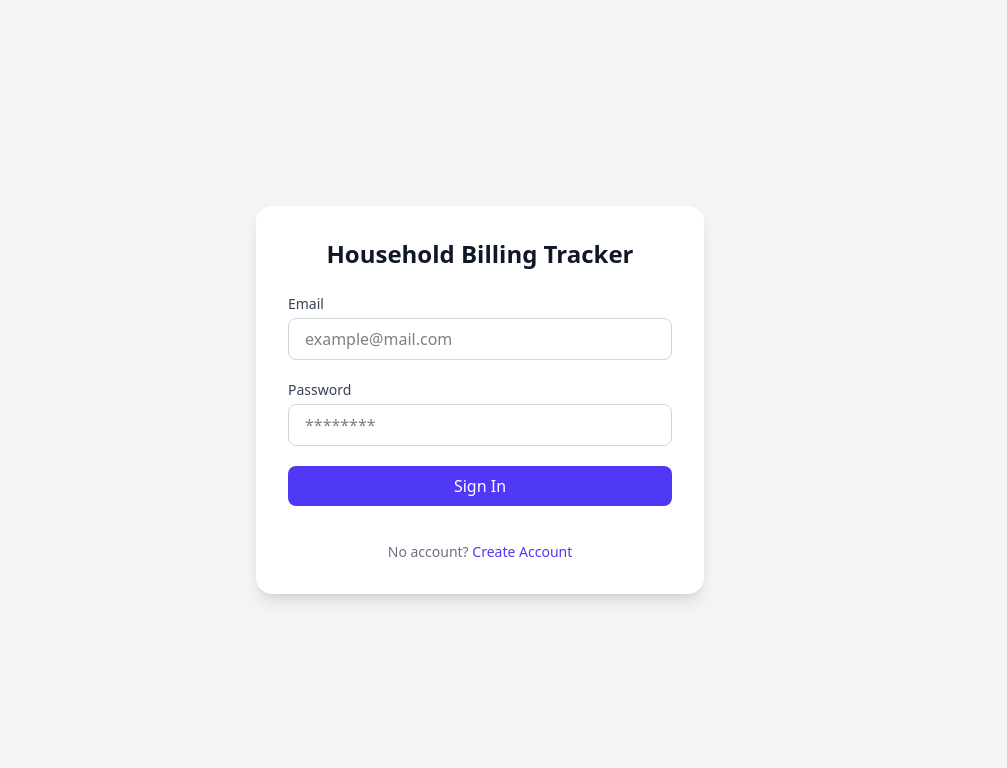
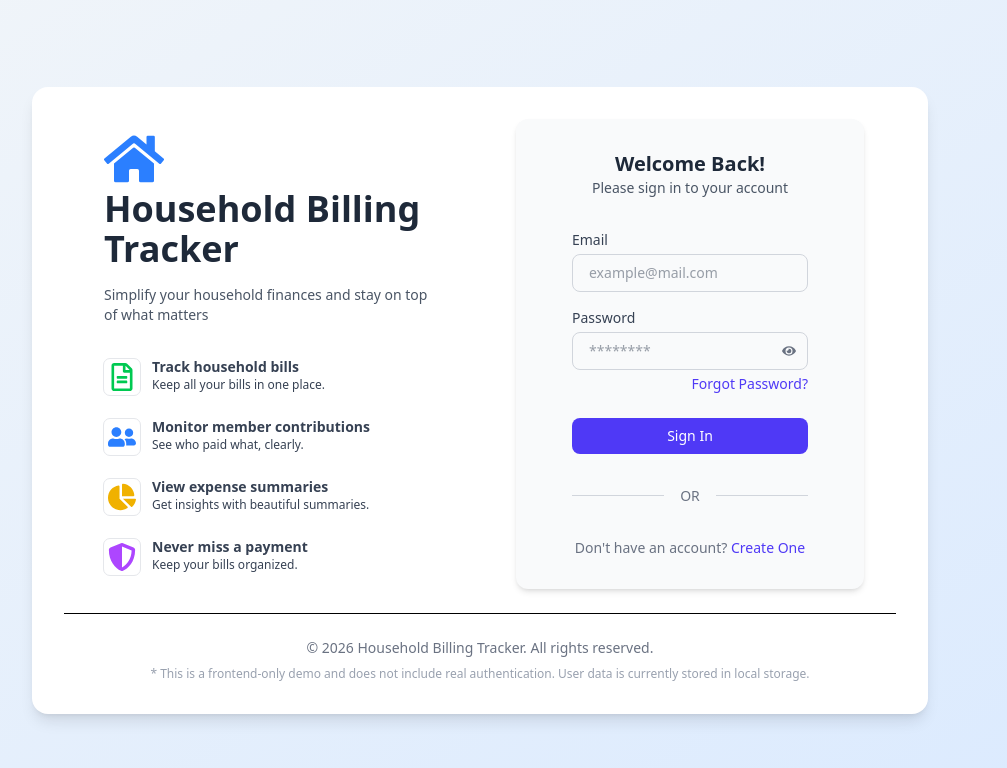
Before and after one commit to treenidad/household-billing-tracker, a React (Vite) app in the folder client/: page / in a window 1280 px wide. Shown: the top 768 px of the page, without its empty margins (160-1167 px from the left). Built offline with nearby package versions, Linux system fonts and the light colour scheme.

Commit message:
Updated login page and dashboard functionality.

```diff
--- a/client/package.json
+++ b/client/package.json
@@ -13,6 +13,7 @@
     "@tailwindcss/vite": "^4.1.17",
     "react": "^19.2.0",
     "react-dom": "^19.2.0",
+    "react-icons": "^5.6.0",
     "react-router-dom": "^7.10.1",
     "recharts": "^3.5.1"
   },
--- a/client/src/pages/Dashboard.tsx
+++ b/client/src/pages/Dashboard.tsx
@@ -46,26 +46,61 @@ function Dashboard() {
   });
 
   // Convert the monthly totals map into an array sorted by month
-  const monthlyTotals = Object.keys(monthlyTotalsMap).sort().map((monthKey) => {
-    const date = new Date(`${monthKey}-01`);
+  const monthlyTotals = Object.keys(monthlyTotalsMap)
+    .sort()
+    .map((monthKey) => {
+      const [year, month] = monthKey.split("-").map(Number);
+      const monthDate = new Date(year, month - 1, 1);
+
       return {
-      month: date.toLocaleString("default", {
+        key: monthKey,
+        month: monthDate.toLocaleString("default", {
           month: "short",
-        year: "numeric"
+          year: "numeric",
         }),
         total: monthlyTotalsMap[monthKey],
       };
     });
 
-  // Calculate total spending for each category
-  const categoryMap: Record<string, number> = {};
+  const yearlyTotalsMap: Record<string, number> = {};
+  Object.entries(monthlyTotalsMap).forEach(([monthKey, total]) => {
+    const year = monthKey.split("-")[0];
+    yearlyTotalsMap[year] = (yearlyTotalsMap[year] ?? 0) + total;
+  });
+
+  const yearlyTotals = Object.keys(yearlyTotalsMap)
+    .sort()
+    .map((year) => ({
+      month: year,
+      total: yearlyTotalsMap[year],
+    }));
+
+  const [view, setView] = useState<"monthly" | "yearly">("monthly");
+  const [selectedMonthKey, setSelectedMonthKey] = useState<string>("");
+
+  useEffect(() => {
+    if (!selectedMonthKey && monthlyTotals.length > 0) {
+      setSelectedMonthKey(monthlyTotals[monthlyTotals.length - 1].key);
+    }
+  }, [monthlyTotals, selectedMonthKey]);
+
+  const activeMonthKey =
+    selectedMonthKey || monthlyTotals[monthlyTotals.length - 1]?.key || "";
+
+  const categoryMonthMap: Record<string, number> = {};
 
   bills.forEach((bill) => {
-    if (!categoryMap[bill.category]) {
-      categoryMap[bill.category] = 0;
+    const date = new Date(bill.dueDate);
+    const billMonthKey = `${date.getFullYear()}-${String(date.getMonth() + 1).padStart(2, "0")}`;
+    if (activeMonthKey && billMonthKey !== activeMonthKey) {
+      return;
     }
 
-    categoryMap[bill.category] += bill.totalAmount;
+    if (!categoryMonthMap[bill.category]) {
+      categoryMonthMap[bill.category] = 0;
+    }
+
+    categoryMonthMap[bill.category] += bill.totalAmount;
   });
 
   const categoryColors: Record<Category, string> = {
@@ -77,19 +112,14 @@ function Dashboard() {
   };
 
   // Convert the category map into an array for the pie chart
-  const categoryTotals = Object.keys(categoryMap).map((category) => ({
+  const categoryTotals = Object.keys(categoryMonthMap).map((category) => ({
     name: category,
-    value: categoryMap[category],
+    value: categoryMonthMap[category],
     fill: categoryColors[category as Category] ?? "#cccccc",
   }));
 
-  // Calculate total spending across all bills
-  const totalSpending = bills.reduce(
-  (sum, bill) => sum + bill.totalAmount,
-  0
-);
+  const totalSpending = bills.reduce((sum, bill) => sum + bill.totalAmount, 0);
 
-// Find the month with the highest spending
   const highestMonth =
     monthlyTotals.length > 0
       ? monthlyTotals.reduce((max, m) =>
@@ -97,13 +127,17 @@ const highestMonth =
         )
       : { month: "", total: 0 };
 
-// Calculate average monthly spending
   const averageSpending =
     monthlyTotals.length > 0
       ? totalSpending / monthlyTotals.length
       : 0;
 
-  const [view, setView] = useState<"monthly" | "yearly">("monthly");
+  const displayedData = view === "monthly" ? monthlyTotals : yearlyTotals;
+
+  const monthOptions = monthlyTotals.map((month) => ({
+    key: month.key,
+    label: month.month,
+  }));
 
   // If there are no bills, display a single message instead of the charts
   if (bills.length === 0) {
@@ -123,18 +157,6 @@ const averageSpending =
       </div>
     );
   }
-  const displayedData = view === "monthly"
-    ? monthlyTotals
-    : [
-        {
-          month: "2025",
-          total: categoryTotals.reduce((sum, c) => sum + c.value, 0),
-        },
-        {
-          month: "2026",
-          total: "7510",
-        },
-      ];
 
   return (
     <div className="max-w-6xl mx-auto p-4 sm:p-6">
@@ -143,36 +165,59 @@ const averageSpending =
         {/* Total Spending Card */}
         <div className="bg-white rounded-xl shadow p-4">
           <p className="text-sm text-grey-500">Total Spending</p>
-          <p className="text-2xl font-bold">${totalSpending}</p>
+          <p className="text-2xl font-bold">${totalSpending.toFixed(2)}</p>
         </div>
 
         {/* Highest Month Card */}
         <div className="bg-white rounded-xl shadow p-4">
           <p className="text-sm text-grey-500">Highest Month</p>
           <p className="text-2xl font-bold">
-            {highestMonth.month} (${highestMonth.total})
+            {highestMonth.month} (${highestMonth.total.toFixed(2)})
           </p>
         </div>
 
         {/* Average Spending Card */}
         <div className="bg-white rounded-xl shadow p-4">
           <p className="text-sm text-grey-500">Average Spending</p>
-          <p className="text-2xl font-bold">${averageSpending}</p>
+          <p className="text-2xl font-bold">${averageSpending.toFixed(2)}</p>
         </div>
       </div>
 
       {/* View Toggle Buttons */}
-      <div className="flex gap-2 mb-4">
+      <div className="flex flex-col sm:flex-row sm:items-center sm:justify-between gap-4 mb-4">
+        <div className="flex gap-2">
           <button
             onClick={() => setView("monthly")}
-          className={`px-4 py-2 rounded  ${view === "monthly" ? "bg-indigo-600 text-white" : "bg-gray-200"}`}>
+            className={`px-4 py-2 rounded ${view === "monthly" ? "bg-indigo-600 text-white" : "bg-gray-200"}`}>
             Monthly
           </button>
 
-        <button onClick={() => setView("yearly")}
+          <button
+            onClick={() => setView("yearly")}
             className={`px-4 py-2 rounded ${view === "yearly" ? "bg-indigo-600 text-white" : "bg-gray-200"}`}>
             Yearly
           </button>
+        </div>
+
+        {view === "monthly" && monthOptions.length > 0 && (
+          <div className="flex items-center gap-2">
+            <label htmlFor="month-select" className="text-sm text-gray-600">
+              View category breakdown for:
+            </label>
+            <select
+              id="month-select"
+              value={selectedMonthKey}
+              onChange={(event) => setSelectedMonthKey(event.target.value)}
+              className="border rounded bg-white px-3 py-2"
+            >
+              {monthOptions.map((month) => (
+                <option key={month.key} value={month.key}>
+                  {month.label}
+                </option>
+              ))}
+            </select>
+          </div>
+        )}
       </div>
 
       {/* Charts */}
@@ -202,7 +247,7 @@ const averageSpending =
       {/* Start of Chart */}
       <div className="bg-white shadow rounded-xl p-6 mt-6">
         <h2 className="font-semibold text-lg mb-4">Spending by Category</h2>
-        <div className="h-[300px]">
+        <div className="h-[400px]">
           <ResponsiveContainer>
             <PieChart>
               <Pie
--- a/client/src/pages/Login.tsx
+++ b/client/src/pages/Login.tsx
@@ -1,7 +1,11 @@
+import { useState } from "react";
 import { useNavigate } from "react-router-dom";
+import { FaHome, FaRegFileAlt, FaUserFriends, FaChartPie, FaShieldAlt, FaEye, FaEyeSlash } from "react-icons/fa"
 
 function Login({ onLogin }: {onLogin: () => void }) {
   const navigate = useNavigate();
+
+  const [showPassword, setShowPassword] = useState(false);
 
   const handleSubmit = (e: React.FormEvent) => {
     e.preventDefault();
@@ -12,15 +16,69 @@ function Login({ onLogin }: {onLogin: () => void }) {
   };
 
   return (
-    <div className="min-h-screen flex items-center justify-center bg-gray-100 p-4">
-      <div className="w-full max-w-md bg-white rounded-2xl shadow-lg p-8">
-        <h1 className="text-2xl font-bold text-gray-900 text-center mb-6">
+    <div className="min-h-screen flex items-center justify-center bg-gradient-to-br from-slate-100 to-blue-100 p-4">
+      <div className="w-full max-w-4xl bg-white rounded-2xl shadow-lg p-4 md:p-8">
+        {/* <h1 className="text-4xl font-bold text-gray-900 text-center mb-12 my-2">
           {/* Logo Placeholder */}
           {/* <img src="/logo.svg" alt="logo" className="h-12 w-12 mx-auto mb-4" /> */}
-          Household Billing Tracker
-        </h1>
+          {/* 🏠 Household Billing Tracker
+        </h1> */}
+        {/* <p className="text-sm text-gray-600 text-center mb-4">
+          Track bills, contributions, and shared household expenses.
+        </p> */}
+        <div className="grid grid-cols-2 gap-2 justify-content justify-items-center">
 
-        <form className="space-y-5" onSubmit={handleSubmit}>
+          {/* Login Form - Left Side */}
+          <div className="grid justify-start text-sm text-gray-700 font-medium px-10 py-2">
+            <div className="grid grid-flow-cols grid-rows-3 gap-4">
+              <div className="row-span-3 mb-8">
+              <FaHome className="flex justify-center items-center w-15 h-15 text-blue-500 items-center mt-0.5 flex-shrink-0"/>
+                <h2 className="text-4xl font-bold text-gray-800 mb-4">Household Billing Tracker</h2>
+                <p className="text-sm text-gray-600">Simplify your household finances and stay on top of what matters</p>
+              </div>
+            </div>
+            <div className="space-y-4">
+              <div className="flex items-start space-x-3">
+                <FaRegFileAlt className="w-9 h-9 text-green-500 outline-1 outline-gray-200 p-1 rounded-md mt-0.5 flex-shrink-0"/>
+                <div className="mb-2">
+                  <h3 className="font-bold">Track household bills</h3>
+                  <p className="text-xs">Keep all your bills in one place.</p>
+                </div>
+              </div>
+              <div className="flex items-start space-x-3">
+                <FaUserFriends className="w-9 h-9 text-blue-500 outline-1 outline-gray-200 p-1 rounded-md mt-0.5 flex-shrink-0"/>
+                <div className="mb-2">
+                  <h3 className="font-bold">Monitor member contributions</h3>
+                  <p className="text-xs">See who paid what, clearly.</p>
+                </div>
+              </div>
+              <div className="flex items-start space-x-3">
+                <FaChartPie className="w-9 h-9 text-yellow-500 outline-1 outline-gray-200 p-1 rounded-md mt-0.5 flex-shrink-0"/>
+                <div className="mb-2">
+                  <h3 className="font-bold">View expense summaries </h3>
+                  <p className="text-xs">Get insights with beautiful summaries.</p>
+                </div>
+              </div>
+              <div className="flex items-start space-x-3">
+                <FaShieldAlt className="w-9 h-9 text-purple-500 outline-1 outline-gray-200 p-1 rounded-md mt-0.5 flex-shrink-0"/>
+                <div className="mb-2">
+                  <h3 className="font-bold">Never miss a payment</h3>
+                  <p className="text-xs">Keep your bills organized.</p>
+                  {/* <p className="text-xs">Set reminders and stay organized</p> */}
+                </div>
+              </div>
+            </div>
+          </div>
+
+          {/* Login Form - Right Side */}
+          <div className="grid items-center justify-end text-sm text-gray-700 font-medium bg-gray-50 px-14 rounded-xl shadow-md">
+            <div className="">
+              <div className="items-center justify-center text-center mb-8">
+                <h2 className="text-xl font-bold text-gray-800">Welcome Back!</h2>
+                <p className="text-sm text-gray-600">Please sign in to your account</p>
+              </div>
+
+            <form className="" onSubmit={handleSubmit}>
               {/* Email */}
               <div>
                 <label className="block text-sm font-medium text-gray-700 mb-1">
@@ -33,15 +91,30 @@ function Login({ onLogin }: {onLogin: () => void }) {
                 />
               </div>
               {/* Password*/}
-          <div>
+              <div className="mt-4">
                 <label className="block text-sm font-medium text-gray-700 mb-1">
                   Password
                 </label>
+                <div className="relative">
                   <input
-              type="password"
+                    type={showPassword ? "text" : "password"}
                     className="w-full px-4 py-2 rounded-lg border border-gray-300 focus:ring-2 focus:ring-indigo-500 focus:outline-none"
                     placeholder="********"
                     />
+                  <button
+                    type="button"
+                    className="absolute right-3 top-1/2 -translate-y-1/2 text-gray-500 hover:text-gray-700"
+                    onClick={() => setShowPassword(!showPassword)}
+                    >
+                    {showPassword ? <FaEyeSlash/> : <FaEye />}
+                  </button>
+                </div>
+                {/* Fake Link */}
+              <p className="flex justify-end text-sm text-gray-500 mb-6 mt-1">
+                <span className=" text-indigo-600 cursor-pointer">
+                  Forgot Password?
+                </span>
+              </p>
               </div>
               {/* Login Button */}
               <button
@@ -50,20 +123,38 @@ function Login({ onLogin }: {onLogin: () => void }) {
               >
                 Sign In
               </button>
+              {/* OR horizontal line */}
+              <div className="flex items-center my-8">
+                <div className="flex-grow border-t border-gray-300"></div>
+                <span className="mx-4 text-sm text-gray-500">
+                  OR
+                </span>
+                <div className="flex-grow border-t border-gray-300"></div>
+              </div>
 
               {/* Fake Link */}
               <p className="text-center text-sm text-gray-500 mt-4">
-            No account?
+                Don't have an account?
                 <span className="text-indigo-600 cursor-pointer">
                   {" "}
-              Create Account
+                  Create One
                 </span>
               </p>
             </form>
             </div>
           </div>
+        </div>
+        <hr className="my-6"/>
+        {/* Footer */}
+        <p className="text-center text-sm text-gray-500 mt-6">
+          &copy; 2026 Household Billing Tracker. All rights reserved.
+        </p>
+        <p className="text-center text-xs text-gray-400 mt-2">
+          * This is a frontend-only demo and does not include real authentication. User data is currently stored in local storage.
+        </p>
+      </div>
+    </div>
   );
 }
 
-
 export default Login;
```
Also changed, not shown: 1 other file (tests, documents, lock files or other folders). Lines whose indentation alone changed are shown as unchanged.
